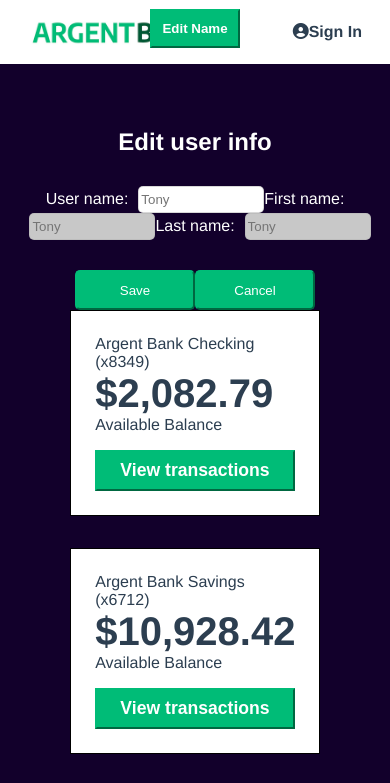
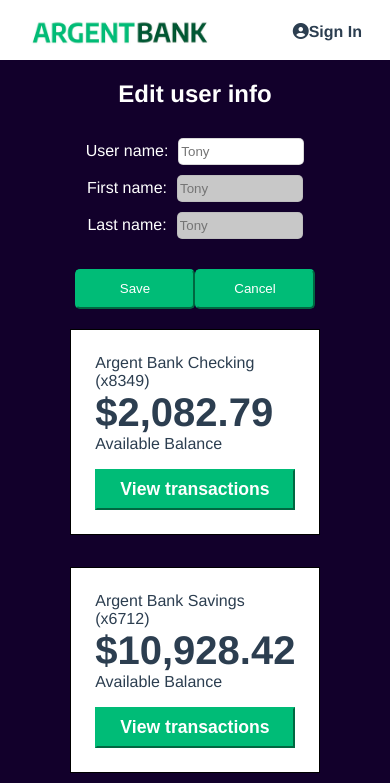
Before and after one commit to Guillaume-lalib/p11-openclassroom, a React app in the folder frontend/: page /profile/1 in a window 390 px wide. Both pictures are taken after a click on the button "Edit Name". Shown: the top 783 px of the page. Built offline with nearby package versions, Linux system fonts and the light colour scheme.

Commit message:
update modal

```diff
--- a/frontend/src/components/Edit/ModalEdit.js
+++ b/frontend/src/components/Edit/ModalEdit.js
@@ -24,10 +24,10 @@ const ModalEdit = ({ show, setShow }) => {
             <input name="last-name" type="text" placeholder="Tony"></input>
           </label>
         </form>
-      </div>
-      <div className="btn-edit">
-        <button>Save</button>
-        <button onClick={() => setShow(false)}>Cancel</button>
+        <div className="btn-edit">
+          <button>Save</button>
+          <button onClick={() => setShow(false)}>Cancel</button>
+        </div>
       </div>
     </section>
   );
--- a/frontend/src/index.css
+++ b/frontend/src/index.css
@@ -270,11 +270,16 @@ main {
 }
 
 .edit-user-info {
+  right: 0;
+  top: 60px;
+  width: 100%;
   color: white;
   text-align: center;
+  background-color: #12002b;
+  position: absolute;
 }
 
-.user-info {
+.user-info form {
   display: flex;
   flex-direction: column;
   gap: 10px;
@@ -354,3 +359,12 @@ main {
     width: 200px;
   }
 }
+
+@media (max-width: 720px) {
+  .bg-dark {
+    height: auto !important;
+  }
+  .edit-profil {
+    margin-top: 30px;
+  }
+}
```
